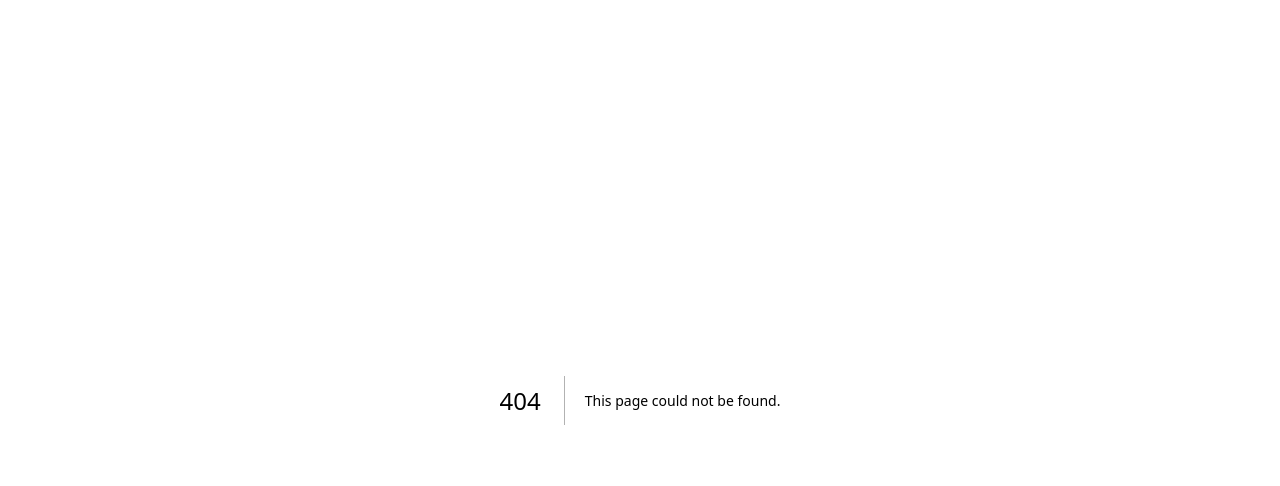
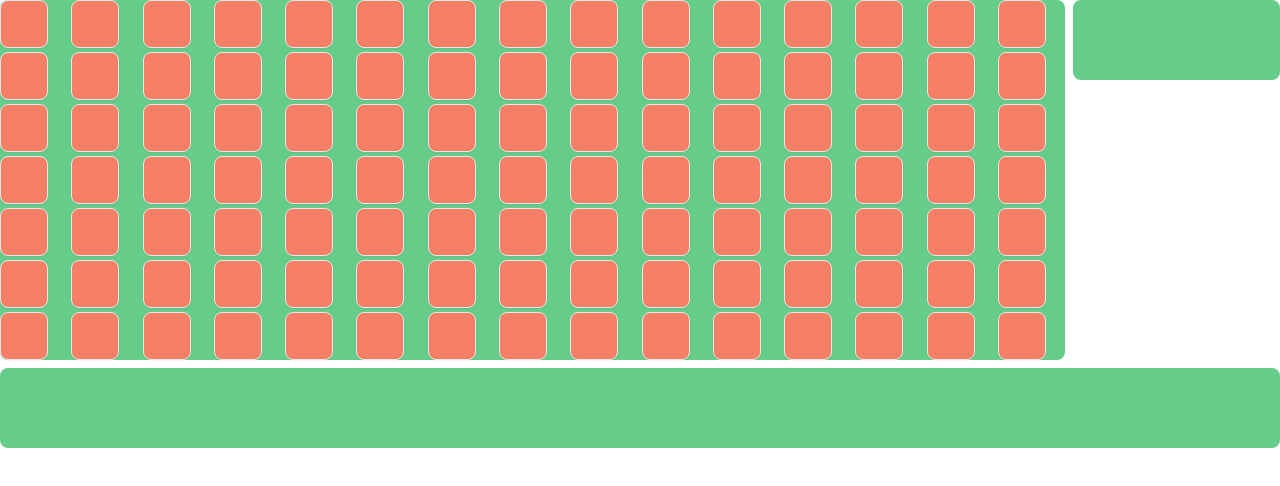
Before and after one commit to zethporter/zethWebsite, a Next.js app: page /zoncore in a window 1280 px wide. Before the commit this address had no page. Shown: the top 486 px of the page. Built offline with nearby package versions, Linux system fonts and the light colour scheme.

Commit message:
bookmark

```diff
--- a/src/components/quixx/IconModal.tsx
+++ b/src/components/quixx/IconModal.tsx
@@ -21,7 +21,7 @@ import {
   AcademicCapIcon,
 } from "@heroicons/react/24/solid";
 
-import { gameAtom, markerAtom } from "../../pages/quixx";
+import { gameAtom, markerAtom } from "../../pages/zicks";
 
 export const colors = {
   "cyan-500": {
--- a/src/components/quixx/NumberComponent.tsx
+++ b/src/components/quixx/NumberComponent.tsx
@@ -2,12 +2,12 @@ import { useEffect, useState } from "react";
 import clsx from "clsx";
 import { Controller } from "react-hook-form";
 import { useAtom, useAtomValue } from "jotai";
-import { rowCountsAtom, type blockType } from "../../pages/quixx";
+import { rowCountsAtom, type blockType } from "../../pages/zicks";
 import { useWatch } from "react-hook-form";
 import { colors, icons } from "./IconModal";
 
-import { rowClosedAtom } from "../../pages/quixx";
-import { markerAtom } from "../../pages/quixx";
+import { rowClosedAtom } from "../../pages/zicks";
+import { markerAtom } from "../../pages/zicks";
 
 const backgrounds = {
   red: "bg-red-600",
--- a/src/components/quixx/RowComponent.tsx
+++ b/src/components/quixx/RowComponent.tsx
@@ -1,10 +1,10 @@
 import { useAtom } from "jotai";
 import clsx from "clsx";
 import NumberComponent from "./NumberComponent";
-import { type rowType } from "../../pages/quixx";
+import { type rowType } from "../../pages/zicks";
 import { LockOpenIcon, LockClosedIcon } from "@heroicons/react/24/solid";
 
-import { rowClosedAtom } from "../../pages/quixx";
+import { rowClosedAtom } from "../../pages/zicks";
 
 const RowComponent = ({
   rowData,
--- a/src/components/quixx/Score.tsx
+++ b/src/components/quixx/Score.tsx
@@ -2,7 +2,7 @@ import { useState, useEffect } from "react";
 import { useWatch } from "react-hook-form";
 import { MinusIcon, PlusIcon, Bars2Icon } from "@heroicons/react/20/solid";
 
-import { type rowType, type negatives } from "../../pages/quixx";
+import { type rowType, type negatives } from "../../pages/zicks";
 
 const scoreBoard: Array<[number, number]> = [
   [0, 0],
--- /dev/null
+++ b/src/middleware.ts
@@ -0,0 +1,12 @@
+import { NextResponse } from "next/server";
+import type { NextRequest } from "next/server";
+
+// This function can be marked `async` if using `await` inside
+export function middleware(request: NextRequest) {
+  return NextResponse.redirect(new URL("/zicks", request.url));
+}
+
+// See "Matching Paths" below to learn more
+export const config = {
+  matcher: "/quixx/:path*",
+};
--- /dev/null
+++ b/src/pages/zoncore/index.tsx
@@ -0,0 +1,18 @@
+const Zoncore = () => {
+  return (
+    <div className="grid grid-cols-12 gap-2">
+      <div className="justify-middle grid-cols-15 col-span-full grid grid-rows-7 items-stretch gap-1 rounded-btn bg-primary lg:col-span-10">
+        {Array.from({ length: 105 }, (_, i) => (
+          <div
+            key={i}
+            className="btn aspect-square rounded-btn bg-accent"
+          ></div>
+        ))}
+      </div>
+      <div className="col-span-full h-20 rounded-btn bg-primary lg:col-span-2"></div>
+      <div className="col-span-full h-20 rounded-btn bg-primary"></div>
+    </div>
+  );
+};
+
+export default Zoncore;
--- a/tailwind.config.cjs
+++ b/tailwind.config.cjs
@@ -2,7 +2,11 @@
 module.exports = {
   content: ["./src/**/*.{js,ts,jsx,tsx}"],
   theme: {
-    extend: {},
+    extend: {
+      gridTemplateColumns: {
+        15: "repeat(15, minmax(0, 1fr))",
+      },
+    },
   },
   plugins: [require("daisyui")],
 
```
Also changed, not shown: package.json (+20 -20 lines), src/pages/zicks/index.tsx (renamed from src/pages/quixx/index.tsx), 1 other file (tests, documents, lock files or other folders).
